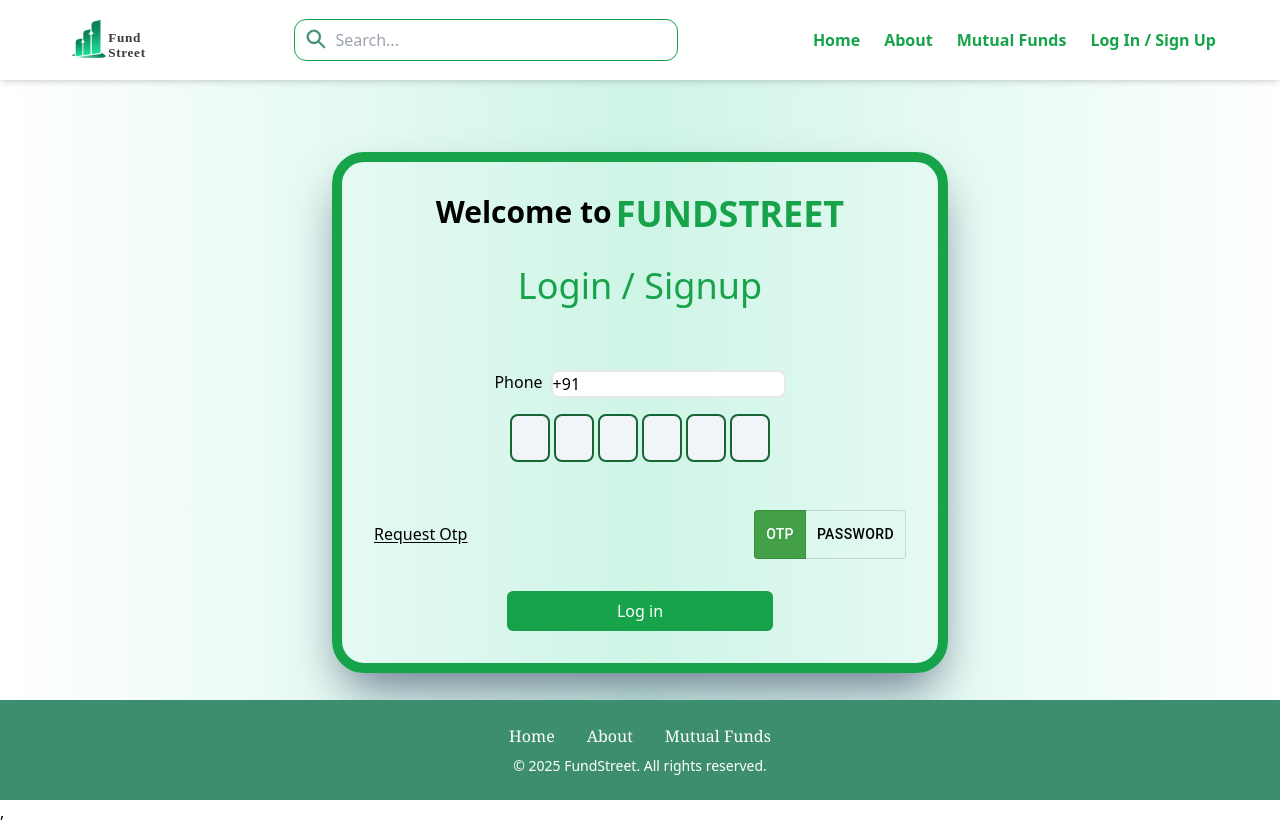
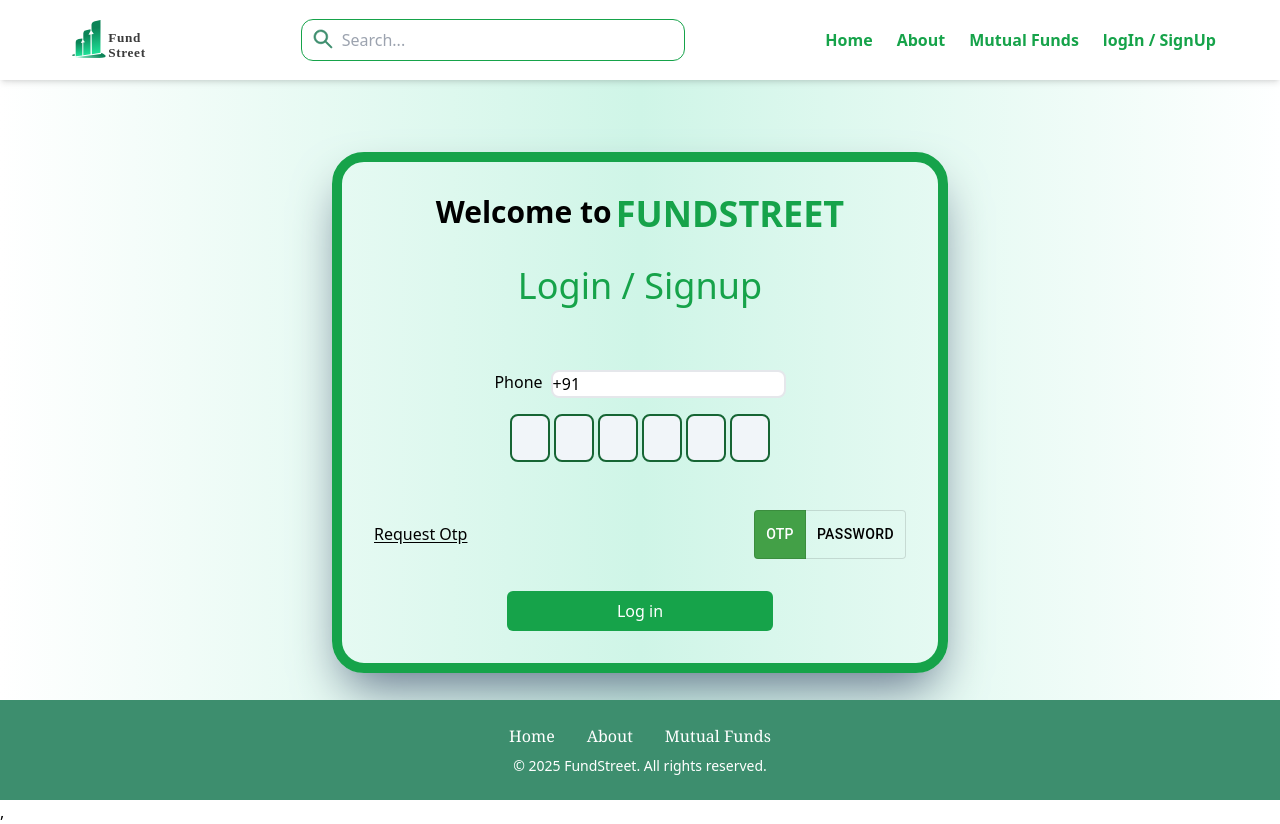
Before and after one commit to hoshang-DevX/FundStreet, a React (Vite) app in the folder FundStreet Project/: page /login in a window 1280 px wide. Built offline with nearby package versions, Linux system fonts and the light colour scheme; no server answers.

Commit message:
added Logout functionality

```diff
--- a/FundStreet Project/src/App.jsx
+++ b/FundStreet Project/src/App.jsx
@@ -12,7 +12,7 @@ function App() {
     <Router>
       <div className="flex flex-col min-h-screen">
 
-        <Header />
+        <Header/>
         <main className="flex-grow pt-24 px-6 bg-gradient-to-r from-[#FFFFFF] via-[#CFF5E7] to-[#FEFFFF]">
           <Routes>
             <Route path="/" element={<Home />} />
--- a/FundStreet Project/src/components/header/Header.jsx
+++ b/FundStreet Project/src/components/header/Header.jsx
@@ -1,10 +1,19 @@
 import { useState, useEffect } from "react";
+import { useSelector,useDispatch } from "react-redux";
 import { Link } from "react-router-dom";
 import HeaderLeft from "./HeaderLeft";
 import SearchBar from "./SearchBar";
+import { logOut } from "../../features/authSlice";
 
 function Header() {
   const [menuOpen, setMenuOpen] = useState(false);
+  const isLoggedIn = useSelector(state => state.auth.isAuthenticated)
+  console.log('isAuthecticated status', isLoggedIn)
+  const dispatch = useDispatch()
+
+  function handleLogOut (){
+    dispatch(logOut())
+  }
 
   useEffect(() => {
     // Function to close menu when clicking outside
@@ -44,9 +53,17 @@ function Header() {
           <Link to="/mutual-funds" className="hover:text-green-800">
             Mutual Funds
           </Link>
-          <Link to="/login" className="hover:text-green-800">
-            Log In / Sign Up
-          </Link>
+          { isLoggedIn ?
+            (<button onClick={handleLogOut} className="font-bold text-green-600">
+                {" "}
+                logOut{" "}
+            </button> )
+          :
+          ( <Link to="/login" className="font-bold text-green-600">
+                {" "}
+                  logIn / SignUp{" "}
+            </Link> )
+            }
         </nav>
 
         {/* Mobile Menu Button */}
@@ -78,9 +95,17 @@ function Header() {
               </Link>
             </li>
             <li>
-              <Link to="/login" onClick={() => setMenuOpen(false)}>
-                Log In / Sign Up
-              </Link>
+            { isLoggedIn ?
+            (<button onClick={handleLogOut} className="font-bold text-green-600">
+                {" "}
+                logOut{" "}
+            </button> )
+          :
+          ( <Link to="/login" className="font-bold text-green-600">
+                {" "}
+                  logIn / SignUp{" "}
+            </Link> )
+            }
             </li>
           </ul>
         </nav>
--- a/FundStreet Project/src/components/header/HeaderRight.jsx
+++ b/FundStreet Project/src/components/header/HeaderRight.jsx
@@ -27,7 +27,7 @@ function HeaderRight() {
           </Link>
         </div>
         <div>
-          <Link to="/about" className="font-bold text-green-600">
+          <Link to="/login" className="font-bold text-green-600">
             {" "}
             logIn / SignUp{" "}
           </Link>
--- a/FundStreet Project/src/components/loginPage/LogInForm.jsx
+++ b/FundStreet Project/src/components/loginPage/LogInForm.jsx
@@ -1,11 +1,12 @@
 import  { useState } from "react";
-import { useDispatch} from "react-redux";
+import { useDispatch } from "react-redux";
 import { useNavigate } from "react-router-dom";
 import { ToastContainer,toast } from "react-toastify";
 
 import {verifyOtp} from '../../features/authThunks'
 import {sendOtp} from '../../features/authThunks'
 import {logInWithPassword} from '../../features/authThunks'
+
 
 import OTPInput from "./OTPInput";
 import PasswordInput from "./PasswordInput";
@@ -20,8 +21,10 @@ const [password,setPassword] = useState('')
 const [isLogInWithPassword, setIsLogInWithPassword] = useState(false);
 const[showPasswordOtpForm,setShowPasswordOtpForm] = useState(false)
 
+
   const dispatch = useDispatch();
   const navigate = useNavigate()
+
 
   const handleSendOtp = async() =>{
     console.log("send Otp API call triggered ");        //check
@@ -51,7 +54,6 @@ const[showPasswordOtpForm,setShowPasswordOtpForm] = useState(false)
    try{
         const otpString = otp.join('')      // because the "otp" was in array
         await dispatch(verifyOtp({mobile_no,  otpString })).unwrap()
-
         navigate('/')
         toast('Login Successful !!',{type : 'success',autoClose : 2000})
 }
--- a/FundStreet Project/src/features/authSlice.js
+++ b/FundStreet Project/src/features/authSlice.js
@@ -23,6 +23,7 @@ const authSlice = createSlice({
             state.otpSent = false,
             state.otpVerified = false,
             state.isAuthenticated = false
+            localStorage.removeItem('token')
         }
     },
 
@@ -48,11 +49,13 @@ const authSlice = createSlice({
             state.error = null // to clear any previous error states
         })
         .addCase(verifyOtp.fulfilled , (state,action) =>{
+            console.log('before :',state.isAuthenticated)
             state.loading = false,
             state.isAuthenticated = true,
             state.otpVerified = true,
             state.userToken = action.payload.token,
             state.userInfo = action.payload.user
+            console.log('after : ' , state.isAuthenticated)
         })
         .addCase(verifyOtp.rejected , (state,action) =>{
             state.loading = false,
--- a/FundStreet Project/src/features/authThunks.js
+++ b/FundStreet Project/src/features/authThunks.js
@@ -1,32 +1,6 @@
 import { createAsyncThunk } from "@reduxjs/toolkit";
 import axios from "axios";
-// we have  sendOtp, verifyOtp, logInWithPassword, signUp
-
-        // sendOTP format
-// {
-//     "status": true,
-//     "message": "Successfully logged in to the Dashboard.",
-//     "data": {
-//         "credentials": "+916006641324",
-//         "token": "eyJhbGciOiJIUzI1NiIsInR5cCI6IkpXVCJ9.eyJ0b2tlbl90eXBlIjoibG9naW4iLCJjcmVhdGlvbl90aW1lIjoxNzQwNTA3Mjk4LjAyODQzOSwiZXhwaXJ5IjoxNzQwNTI1Mjk4LjAyODQ0LCJlbWFpbCI6bnVsbCwibW9iaWxlX251bWJlciI6Iis5MTYwMDY2NDEzMjQifQ.4hqAPhzxODUAVcBhJThLX2YSaLLnN-I2v4JHJ_jXAXs",
-//         "user_id": 714,
-//         "questionnaire_filled": false
-//     },
-//     "status_code": 200
-// }
-
-        // verify OTP Format
-        // {
-        //     "status": true,
-        //     "message": "Successfully logged in to the Dashboard.",
-        //     "data": {
-        //         "credentials": "+916006641324",
-        //         "token": "eyJhbGciOiJIUzI1NiIsInR5cCI6IkpXVCJ9.eyJ0b2tlbl90eXBlIjoibG9naW4iLCJjcmVhdGlvbl90aW1lIjoxNzQwNTA3Mjk4LjAyODQzOSwiZXhwaXJ5IjoxNzQwNTI1Mjk4LjAyODQ0LCJlbWFpbCI6bnVsbCwibW9iaWxlX251bWJlciI6Iis5MTYwMDY2NDEzMjQifQ.4hqAPhzxODUAVcBhJThLX2YSaLLnN-I2v4JHJ_jXAXs",
-        //         "user_id": 714,
-        //         "questionnaire_filled": false
-        //     },
-        //     "status_code": 200
-        // }
+// we have  sendOtp, verifyOtp, logInWithPassword, logout
 
 const baseurl = import.meta.env.VITE_PUBLIC_BASE_URL
 
@@ -36,7 +10,7 @@ export const sendOtp = createAsyncThunk(
             const response = await axios.post(`${baseurl}/api/v1/otp_user_auth`,{ mobile_no})
             const {data} = response.data
             if(data?.token){
-                sessionStorage.setItem("token",data.token)
+                localStorage.setItem("token",data.token)
             }
 
             return response.data                    // get this checked that is this returned data type is fine ?
@@ -49,13 +23,13 @@ export const verifyOtp = createAsyncThunk(
 
     "auth/verifyOtp", async({mobile_no ,otpString},{rejectWithValue}) =>{
         try {
-            const token = sessionStorage.getItem("token")
+            const token = localStorage.getItem("token")
             const headers = token ? {Authorization : token} : {}    // also expected by the API
 
             const response = await axios.post(`${baseurl}/api/v1/otp_verification`, { mobile_no , otp : otpString} , {headers} )
 
             const {status , message , data} =  response.data
-            sessionStorage.setItem( "authToken" , data.token)        // requires key and value
+            localStorage.setItem( "token" , data.token)        // requires key and value
             return {user : data.credentials , token : data.token , message, status}
         } catch (error) {
             console.error("API Error:", error.response?.data || error.message);
@@ -76,7 +50,7 @@ export const logInWithPassword = createAsyncThunk(
 
             console.log('getting the data', response.data);
             const { data,status, message} = response.data
-            sessionStorage.setItem("token",data.token)
+            localStorage.setItem("token",data.token)
 
             return {user : data.credentials , token : data.token , message , status}
             // return response.data
```
